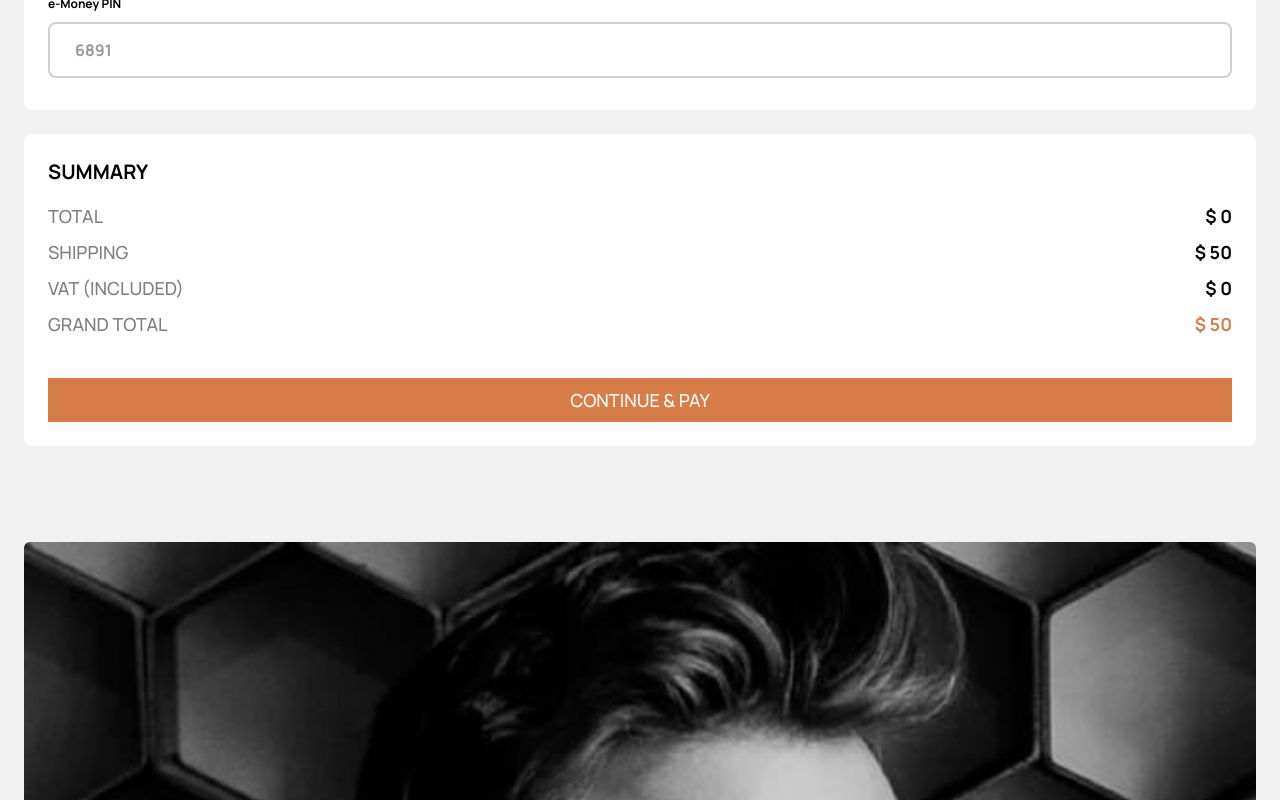
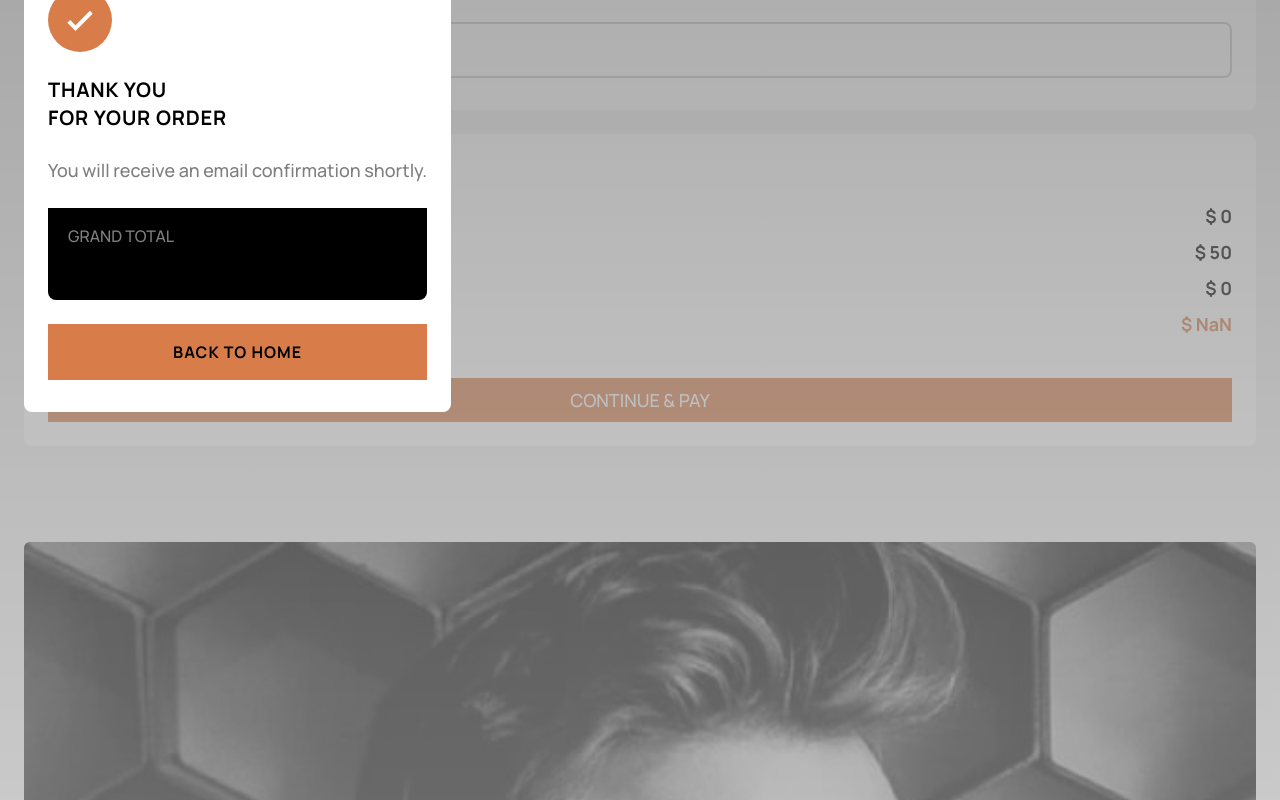
Before and after one commit to maxh1231/audiophile-ecommerce, a Next.js app: page /checkout in a window 1280 px wide. Both pictures are taken after a click on the button "CONTINUE & PAY". Shown: the part 1436-2236 px from the top of the page. Built offline with nearby package versions, Linux system fonts and the light colour scheme.

Commit message:
created checkout page with confirmation modal

```diff
--- /dev/null
+++ b/src/components/Checkout/Confirmation.tsx
@@ -0,0 +1,63 @@
+import Image from "next/image";
+import Link from "next/link";
+import { ItemType } from "@/utils/types";
+import { useRouter } from "next/router";
+
+interface props {
+    cart: ItemType[],
+    setCart: React.Dispatch<React.SetStateAction<ItemType[]>>,
+    grandTotal: string
+    setBackground: React.Dispatch<React.SetStateAction<string>>
+}
+
+const Confirmation = ({ cart, setCart, grandTotal, setBackground }: props) => {
+    const router = useRouter();
+
+    const returnUser = () => {
+        setCart([]);
+        setBackground("")
+        router.push('/')
+
+    }
+
+    return (
+        <section className="bg-[#FFFFFF] mx-[24px] px-6 py-6 rounded-lg">
+            <div>
+                <Image className="object-contain" src={'/assets/checkout/icon-order-confirmation.svg'} width={64} height={64} alt="confirmation" />
+                <h2 className="my-6 text-black font-bold text-xl tracking-[0.8px]">THANK YOU<br />FOR YOUR ORDER</h2>
+                <p className="text-black opacity-50 font-medium text-lg">You will receive an email confirmation shortly.</p>
+            </div>
+            <div className="my-6">
+                <div className="bg-[#F1F1F1] rounded-t-lg">
+                    {/* cart */}
+                    {cart.length > 0 && (
+                        <div className="flex items-center justify-around min-w-[80px] py-4">
+
+                            <Image src={`${cart[0].img}`} width={64} height={64} alt="item" />
+                            <div className="mr-20">
+                                <h2 className="font-bold text-black ">{cart[0].name}</h2>
+                                <p className="font-bold text-black text-[14px] opacity-50">$ {cart[0].price}</p>
+                            </div>
+                            <span className="text-black font-bold opacity-50 pr-6">x{cart[0].count}</span>
+
+                        </div>
+                    )}
+                    {cart.length > 1 && (
+                        <div className="flex justify-center border-t-[1px] mx-6">
+                            <span className="text-black font-bold opacity-50 tracking-[-.2px] py-4">and {cart.length - 1} other item(s)</span>
+                        </div>
+                    )}
+                </div>
+                <div className="bg-black rounded-b-lg">
+                    <div className="flex flex-col px-5 py-4">
+                        <h2 className="mb-1 text-white font-medium opacity-50">GRAND TOTAL</h2>
+                        <span className="mt-1 text-lg font-bold">$ {grandTotal}</span>
+                    </div>
+                </div>
+            </div>
+            <button onClick={() => returnUser()} className="mb-2 w-full bg-[#D87D4A] font-bold tracking-[1px] py-4">BACK TO HOME</button>
+        </section>
+    )
+}
+
+export default Confirmation;
--- a/src/components/Nav.tsx
+++ b/src/components/Nav.tsx
@@ -25,6 +25,8 @@ const NavMenu = dynamic(() =>
 const Cart = dynamic(() =>
     import('../components/Cart'))
 
+
+
 interface props {
     background: string,
     setBackground: React.Dispatch<React.SetStateAction<string>>,
@@ -35,6 +37,7 @@ interface props {
 const Nav = ({ background, setBackground, cart, setCart }: props): JSX.Element => {
     const [activeMenu, setActiveMenu] = useState(false);
     const [activeCart, setActiveCart] = useState(false);
+
 
 
     const menuHandler = () => {
@@ -86,6 +89,8 @@ const Nav = ({ background, setBackground, cart, setCart }: props): JSX.Element =
                     <Cart cart={cart} setCart={setCart} activeCart={activeCart} setActiveCart={setActiveCart} background={background} setBackground={setBackground} />
                 </div>
             }
+
+
         </div>
     )
 }
--- a/src/pages/checkout/index.tsx
+++ b/src/pages/checkout/index.tsx
@@ -8,13 +8,16 @@ import { calcCartTotal } from "@/utils/helpers";
 interface props {
     cart: ItemType[],
     setCart: React.Dispatch<React.SetStateAction<ItemType[]>>,
-    background: string
+    background: string,
+    setBackground: React.Dispatch<React.SetStateAction<string>>,
 }
 
-const Checkout = ({ cart, setCart, background }: props) => {
+const Checkout = ({ cart, setCart, background, setBackground }: props) => {
     const [active, setActive] = useState("border-[2px] border-[#CFCFCF]");
     const [activeTwo, setActiveTwo] = useState("border-[2px] border-[#CFCFCF]");
     const [trigger, setTrigger] = useState(0);
+    const [activeConfirmation, setActiveConfirmation] = useState(false);
+    const [grandTotal, setGrandTotal] = useState('');
     const radioOne = useRef(null) as unknown as MutableRefObject<HTMLInputElement>
     const radioTwo = useRef(null) as unknown as MutableRefObject<HTMLInputElement>
     const [cartTotal, setCartTotal] = useState<string>('')
@@ -31,6 +34,7 @@ const Checkout = ({ cart, setCart, background }: props) => {
 
     useEffect(() => {
         setCartTotal(calcCartTotal(cart))
+        setGrandTotal(calcGrandTotal)
     }, [cart])
 
     const handler = () => {
@@ -38,6 +42,17 @@ const Checkout = ({ cart, setCart, background }: props) => {
             setTrigger(0)
         } else {
             setTrigger(1)
+        }
+    }
+
+    const showConfirmation = () => {
+        if (activeConfirmation) {
+            setActiveConfirmation(false)
+            setBackground('')
+        } else {
+            // window.scrollTo({ top: 20, behavior: 'smooth' });
+            setActiveConfirmation(true);
+            setBackground('opacity-40');
         }
     }
 
@@ -51,12 +66,22 @@ const Checkout = ({ cart, setCart, background }: props) => {
         return total.toString().replace(/\B(?=(\d{3})+(?!\d))/g, ",");
     }
 
+    const Confirmation = dynamic(() =>
+        import('../../components/Checkout/Confirmation')
+    )
+
     const Footer = dynamic(() =>
         import('../../components/Footer')
     )
 
 
     return (
+        <section>
+            {activeConfirmation &&
+                <div className="fadeIn absolute top-[1400px] z-50 opacity-100">
+                    <Confirmation cart={cart} setCart={setCart} grandTotal={grandTotal} setBackground={setBackground} />
+                </div>
+            }
             <section className={`${background} bg-[#F1F1F1]`}>
                 <div className='py-4 mx-[24px]'>
                     <Link className='text-lg text-black opacity-50 font-medium' href={'/'}>Go Back</Link>
@@ -127,6 +152,8 @@ const Checkout = ({ cart, setCart, background }: props) => {
                     </div>
                 </div>
 
+
+
                 <div className="bg-white mx-[24px] rounded-lg py-6 px-6 mt-6">
                     <h2 className="text-black font-bold text-xl mb-4">SUMMARY</h2>
                     {cart.map((item, i) => (
@@ -157,10 +184,10 @@ const Checkout = ({ cart, setCart, background }: props) => {
                     </div>
                     <div className="flex justify-between mb-2">
                         <span className="text-black opacity-50 font-medium text-lg">GRAND TOTAL</span>
-                    <span className="text-[#D87D4A] text-lg font-bold text-right">$ {calcGrandTotal()}</span>
+                        <span className="text-[#D87D4A] text-lg font-bold text-right">$ {grandTotal}</span>
                     </div>
                     <div className="mt-10">
-                    <button className=" w-full text-white text-lg font-medium bg-[#D87D4A] py-2">CONTINUE & PAY</button>
+                        <button onClick={() => showConfirmation()} className=" w-full text-white text-lg font-medium bg-[#D87D4A] py-2">CONTINUE & PAY</button>
                     </div>
                 </div>
 
@@ -168,6 +195,7 @@ const Checkout = ({ cart, setCart, background }: props) => {
                     <Footer />
                 </div>
             </section>
+        </section>
     )
 }
 
```
Lines whose indentation alone changed are shown as unchanged.
